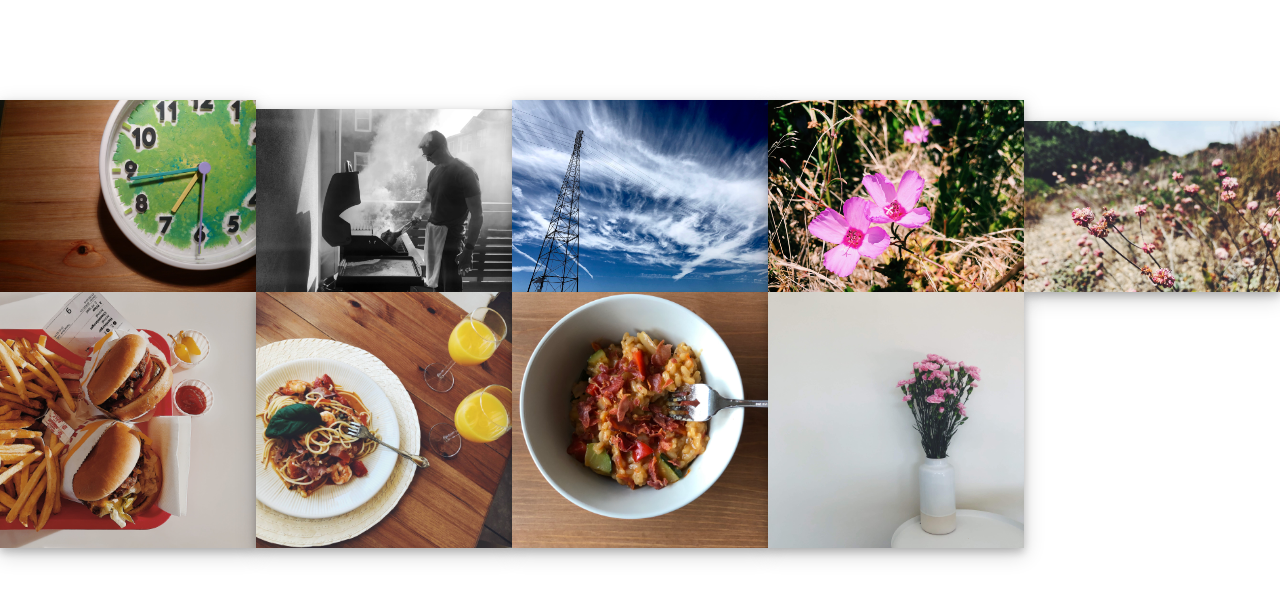
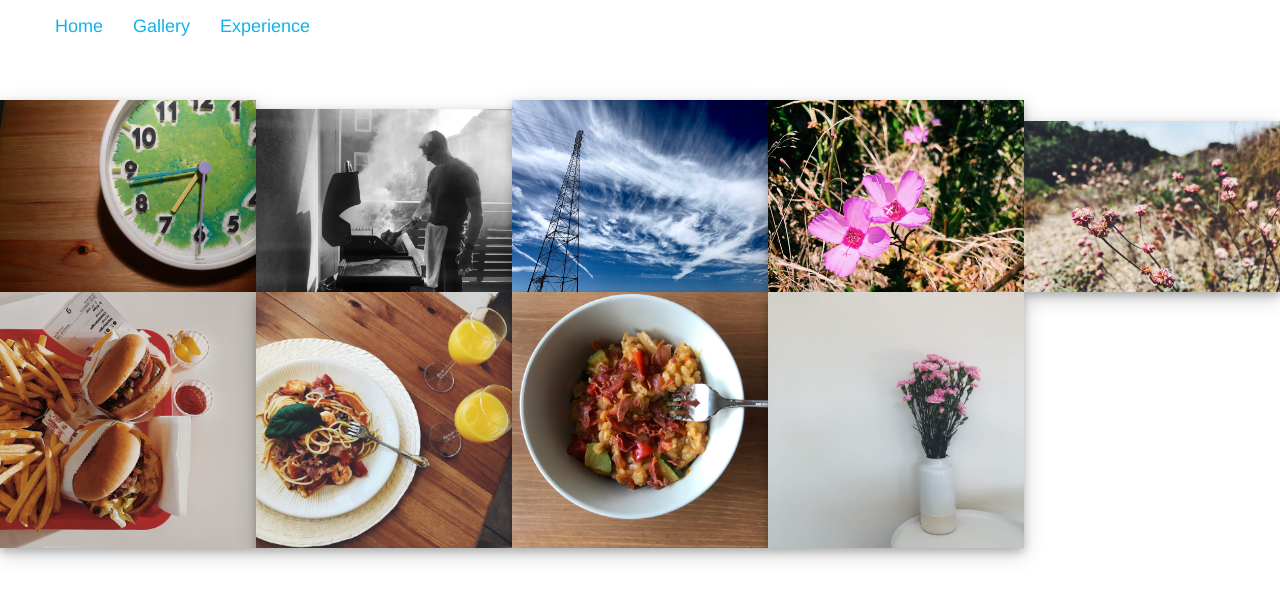
Before and after one commit to signalcat/my-website, a React (Create React App) app: page /Gallery in a window 1280 px wide. Shown: the top 600 px of the page. Built offline with nearby package versions, Linux system fonts and the light colour scheme.

Commit message:
Adjust styles for Experience and Navbar

```diff
--- a/src/components/Navigation/NavigationItems/NavigationItem/NavigationItem.module.css
+++ b/src/components/Navigation/NavigationItems/NavigationItem/NavigationItem.module.css
@@ -4,7 +4,17 @@
 }
 
 .NavigationItem a {
-    color:black;
+    font-family: Helvetica;
+    padding: 15px;
+    font-size: 18px;
+    font-weight: 200px;
+    color: rgb(18, 179, 228);
     text-decoration: none;
     width: 100%;
 }
+
+.NavigationItem a:hover,
+.NavigationItem a:active,
+.NavigationItem a.active {
+    background-color: white;
+}
--- a/src/containers/Experience/Experience.js
+++ b/src/containers/Experience/Experience.js
@@ -1,16 +1,18 @@
 import React, { Component } from 'react';
 import classes from "./Experience.module.css";
-import placeHolder from '../../assets/images/crane.svg';
+import burgerBuilderGif from '../../assets/images/burgerBuilder.gif';
+import Toolbar from '../../components/Navigation/Toolbar/Toolbar';
 
 export class Experience extends Component {
 
     render() {
         return (
             <div className={classes.Experience}>
+                <Toolbar></Toolbar>
                 <div className={classes.AppContainer}>
-                    <header className={classes.appTitle}>Burger Builder</header>
-                    <img src={placeHolder} alt="placeHolder" className={classes.AppImage}></img>
+                    <img src={burgerBuilderGif} alt="burgerBuilderGif" className={classes.AppImage}></img>
                     <div className={classes.listContainer}>
+                        <header className={classes.appTitle}>Burger Builder</header>
                         <ul className={classes.list}>
                             <li className={classes.listItem}>FeatureFeatureFeatureFeatureFeatureFeatureFeature</li>
                             <li className={classes.listItem}>FeatureFeatureFeatureFeatureFeature</li>
--- a/src/containers/Experience/Experience.module.css
+++ b/src/containers/Experience/Experience.module.css
@@ -1,45 +1,37 @@
 .Experience {
     text-align: center;
-    background-color: #5FD1DD;
     display: flex;
     align-items: center;
     justify-content: center;
 }
 
 .title {
+    font-family: sans-serif;
     width: 100%;
 }
 
 .AppContainer{
-    width: 80%;
-    border-radius: 10px;
-    box-shadow: 1px 1px 2px grey;
+    background-color: #5FD1DD;
+    color: white;
+    padding-top: 80px;
+    width: 100%;
     text-align: center;
-    background-color: white;
-    display: flex;
-    flex-flow: row wrap;
+    font-family: sans-serif;
 }
 
 .appTitle {
-    font: 30px bold;
-    border-radius: 10px 10px 0px 0px;
-    background-color: white;
-    flex: 1 100%;
-    padding: 20px;
+    font-size: 50px;
 }
 
 
 .AppImage {
     padding: 20px;
     height: 400px;
-    flex: 1;
 }
 
 .listContainer {
     border-radius: 0px 0px 10px 10px;
     margin: 0;
-    flex: 2;
-    display: flex;
 }
 
 .list {
--- a/src/containers/HomePage/HomePage.js
+++ b/src/containers/HomePage/HomePage.js
@@ -20,7 +20,7 @@ export class HomePage extends Component {
                         <ul className={classes.LeftList}>
                             <li className={classes.ListItem}><a href="/Experience">简历</a></li>
                             <li className={classes.ListItem}><a>代码</a></li>
-                            <li className={classes.ListItem}><NavigationItem link="/Gallery">摄影作品</NavigationItem></li>
+                            <li className={classes.ListItem}><a href="/Gallery">摄影作品</a></li>
                             <li className={classes.ListItem}><a>博客</a></li>
                             <li className={classes.ListItem}><a>邮件</a></li>
                         </ul>
@@ -36,7 +36,7 @@ export class HomePage extends Component {
                         <ul className={classes.RightList}>
                             <li className={classes.ListItem}><a>Experience</a></li>
                             <li className={classes.ListItem}><a>Github</a></li>
-                            <li className={classes.ListItem}><NavigationItem link="/Gallery">Gallery</NavigationItem></li>
+                            <li className={classes.ListItem}><a href="/Gallery">Gallery</a></li>
                             <li className={classes.ListItem}><a>Blog</a></li>
                             <li className={classes.ListItem}><a>Email</a></li>
                         </ul>
--- a/src/containers/Photography/Gallery.js
+++ b/src/containers/Photography/Gallery.js
@@ -1,5 +1,6 @@
 import React, { Component } from 'react';
 import classes from './Gallery.module.css';
+import Toolbar from '../../components/Navigation/Toolbar/Toolbar';
 export class Gallery extends Component {
 
 
@@ -10,6 +11,7 @@ export class Gallery extends Component {
         const images = importAll(require.context('../../assets/gallery', false, /\.(png|jpe?g|svg|heic)$/));
         return (
             <div className={classes.Gallery}>
+            <Toolbar></Toolbar>
                 {
                     images.map((path, index) => {
                         return <img key={index} src={path} alt="pic" className={classes.GalleryImage}/>;
--- a/src/hoc/Layout/Layout.js
+++ b/src/hoc/Layout/Layout.js
@@ -1,6 +1,5 @@
 import React, { Component } from 'react';
 import Aux from '../Aux';
-import Toolbar from '../../components/Navigation/Toolbar/Toolbar';
 import classes from './Layout.module.css'
 
 class Layout extends Component {
```
Also changed, not shown: 1 other file (tests, documents, lock files or other folders).
